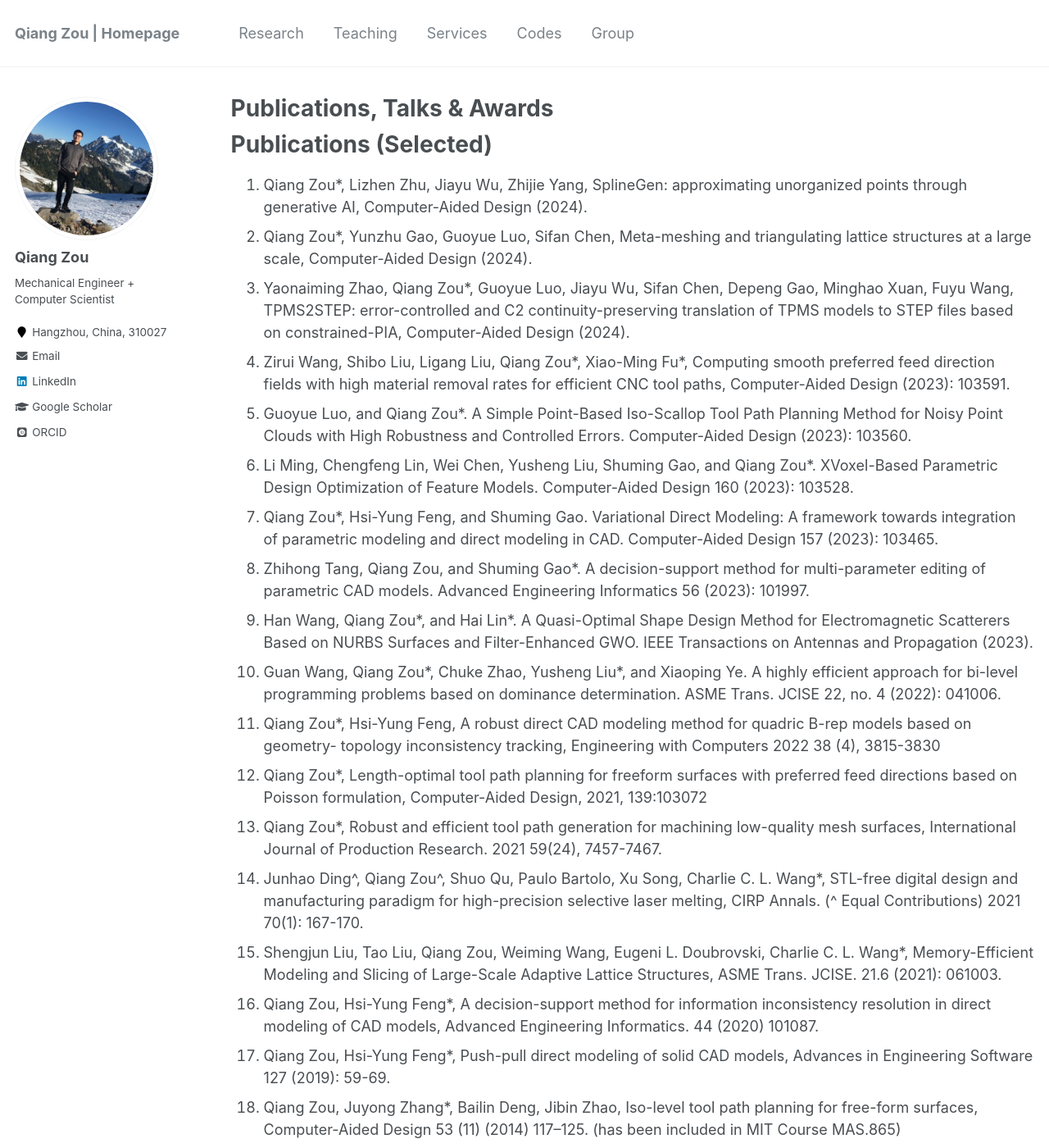
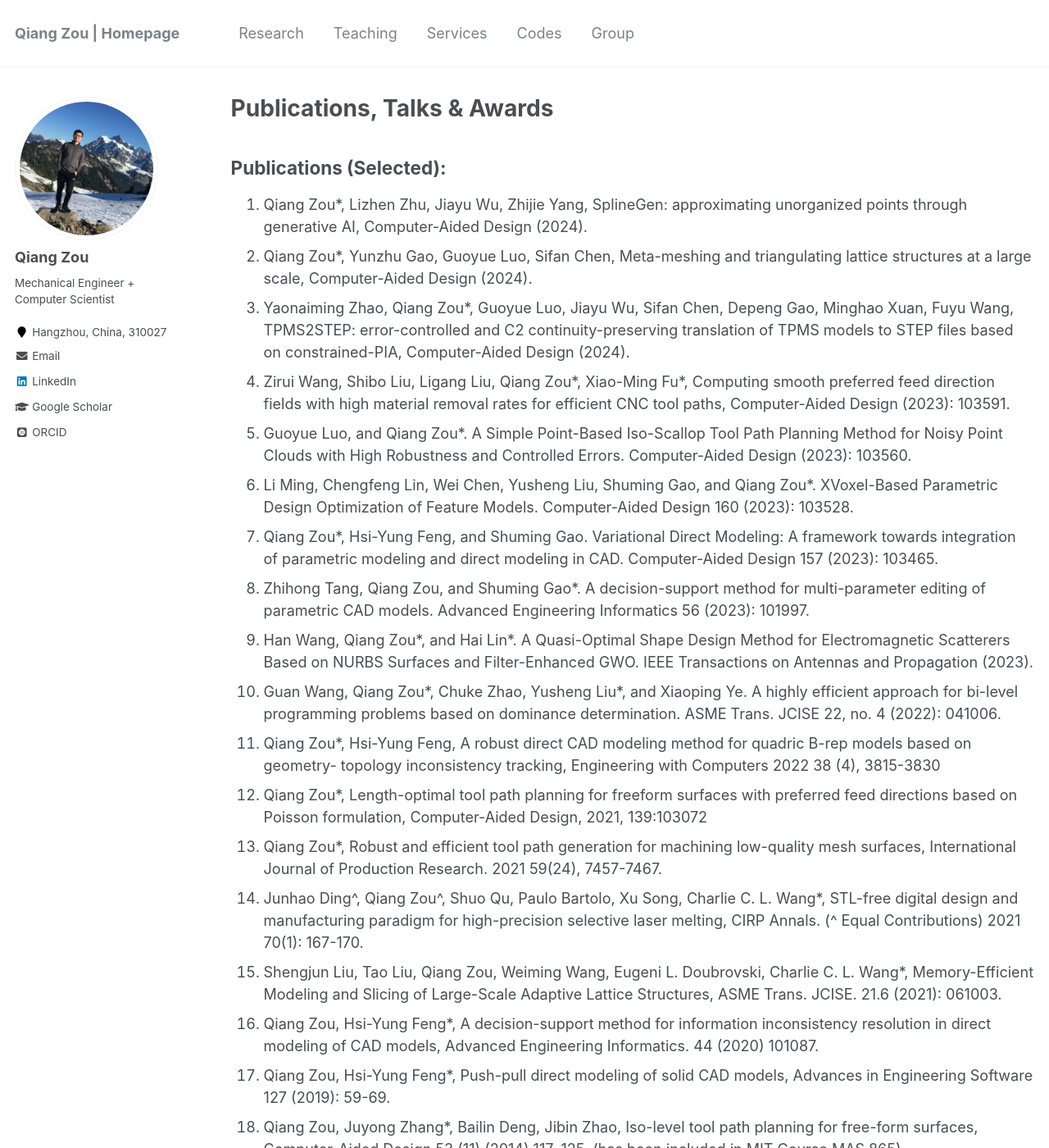
Before and after one commit to Qiang-Zou/Qiang-Zou.github.io, a Jekyll site: the page built from _pages/research.md, in a window 1280 px wide and 1400 px high. Shown: the whole window at 82% size. Built offline with Jekyll 4.4.1, drawn with Linux system fonts in a browser that asks for light colours; some web fonts are replaced; some of the changed text lies outside the part shown.

```diff
--- a/_pages/research.md
+++ b/_pages/research.md
@@ -12,8 +12,7 @@ Theses
 1. Conformal geometry-based tool path planning for point clouds, Master's degree, University of Chinese Academy of Sciences. (In Chinese)
 -->
 
-Publications (Selected)
-====
+## Publications (Selected):
 1. Qiang Zou\*, Lizhen Zhu, Jiayu Wu, Zhijie Yang, SplineGen: approximating unorganized points through generative AI, Computer-Aided Design (2024).
 1. Qiang Zou\*, Yunzhu Gao, Guoyue Luo, Sifan Chen, Meta-meshing and triangulating lattice structures at a large scale, Computer-Aided Design (2024).
 1. Yaonaiming Zhao, Qiang Zou\*, Guoyue Luo, Jiayu Wu, Sifan Chen, Depeng Gao, Minghao Xuan, Fuyu Wang, TPMS2STEP: error-controlled and C2 continuity-preserving translation of TPMS models to STEP files based on constrained-PIA, Computer-Aided Design (2024).
@@ -48,8 +47,8 @@ Publications (Selected)
 
 See [Google Scholar](https://scholar.google.com/citations?user=9FwFNqAAAAAJ&hl=en) for the complete list.
 
-Talks
-====
+
+## Talks:
 1. Data-Driven B-Spline Modeling, SAC, Aug, 2024
 1. Geometric Modeling for Microstructure Design and Manufacturing, SAC, April, 2024
 1. From Tool Path Generation To Tool Path Optimization: An Implicit Framework, Tianyuan Math Cener, Aug., 2024
@@ -61,8 +60,7 @@ Talks
 1. Iso-level Method: A New Framework for Tool Path Planning, Mid-term evaluation on the "973" project "Mathematics Mechanization and Digital Design and Manufacturing", USTC, June 2013.
 
 
-Awards (Selected)
-====
+## Awards (Selected):
 1. Annual Provincial Best Paper Award, Zhejiang Province, 2023
 1. Best Poster Award, GDC, 2021
 1. Faculty of Applied Science Graduate Award, UBC, 2014 & 2018
```
